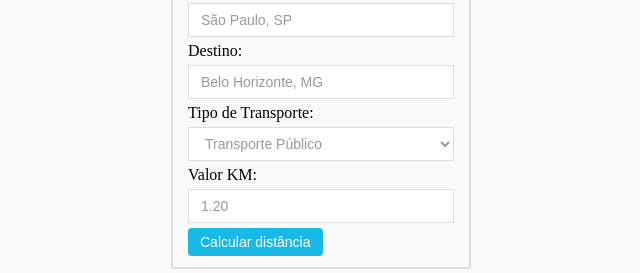
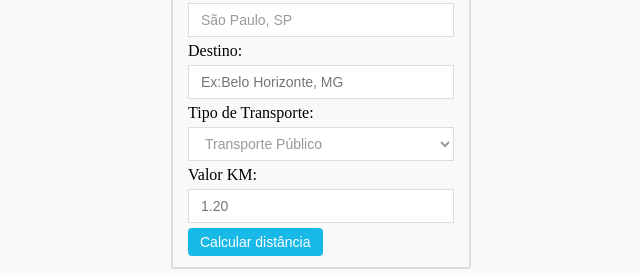
Before and after one commit to marcoswebmasteroficial/calculo-rotas-google-map, a plain HTML site: page index.html in a window 1280 px wide. Shown: the part 126-399 px from the top of the page, 319-959 px from the left. Drawn offline with Linux system fonts and the light colour scheme; some packages are replaced by stand-ins of ours.

Commit message:
Update index.html

```diff
--- a/index.html
+++ b/index.html
@@ -12,7 +12,7 @@
 <label>Origem: </label>
 <input type="text" placeholder="Ex:São Paulo, SP" value="São Paulo, SP" id="origem"/>
 <label>Destino: </label>
-<input type="text" placeholder="Ex:Belo Horizonte, MG" value="Belo Horizonte, MG" id="destino"/>
+<input type="text" placeholder="Ex:Belo Horizonte, MG"  id="destino"/>
 <label>Tipo de Transporte:</label>
 <select id="travel">
 <option value="publico">Transporte Público</option>
@@ -20,7 +20,7 @@
 <option value="ape">A Pé</option>
 </select>
 <label>Valor KM: </label>
-<input type="text" placeholder="1.20" value="1.20" id="km"/>
+<input type="text" placeholder="1.20"  id="km"/>
 <button>Calcular distância</button>
 </fieldset>
 </main>
```
